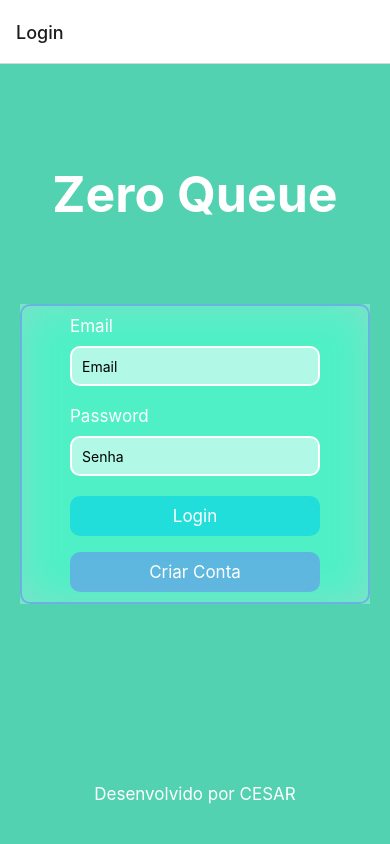
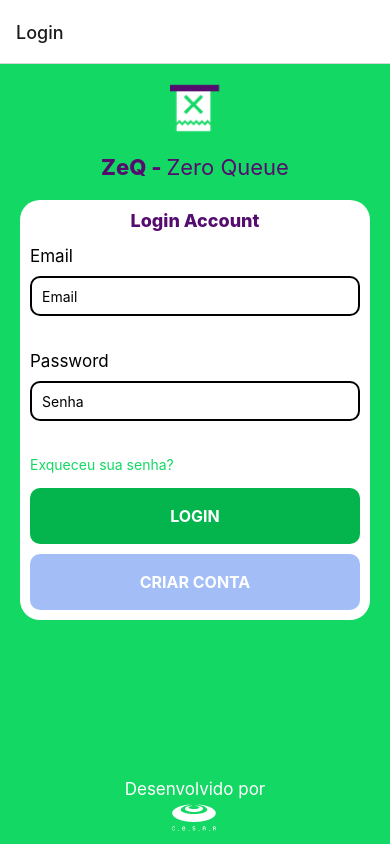
Before and after one commit to al3xpisani/app-cupom-sefaz, a React Native app: screen /Login in a window 390 px wide. Built offline with nearby package versions, Linux system fonts and the light colour scheme.

Commit message:
Refactoy login screen

```diff
--- a/components/login/Login.js
+++ b/components/login/Login.js
@@ -10,6 +10,7 @@ import {
   TouchableOpacity,
   TextInput,
   Button,
+  Pressable,
 } from "react-native";
 import {
   getAuth,
@@ -26,10 +27,10 @@ const cesarLogo =
   "https://www.cesar.org.br/image/layout_set_logo?img_id=1086110&t=1673865791645";
 
 function Login() {
-    const [email,setEmail] = useState("");
+  const [email, setEmail] = useState("");
   const [password, setPassword] = useState("");
-    const {setLoggedUser} = useContext(zeqContext);
-    const [navigateToHome, setNavigateToHome] = useState(false)
+  const { setLoggedUser } = useContext(zeqContext);
+  const [navigateToHome, setNavigateToHome] = useState(false);
 
   const navigation = useNavigation();
 
@@ -37,8 +38,8 @@ function Login() {
   const auth = getAuth(app);
 
   useEffect(() => {
-        setLoggedUser(email.toLowerCase())
-    },[email])
+    setLoggedUser(email.toLowerCase());
+  }, [email]);
 
   const handleCreateAccount = () => {
     createUserWithEmailAndPassword(auth, email, password)
@@ -69,43 +70,62 @@ function Login() {
   };
 
   return (
-        <View style={styles.container}>
-          <View
-            style={{
+    <ScrollView contentContainerStyle={styles.container}>
+      {/* <View
+        style={
+          {
             width: "100%",
             height: "100%",
             position: "absolute",
-              backgroundColor: "#52D2B1",
+            backgroundColor: "#14d864",
+          }
+        }
+      > */}
+      <Image
+        source={require("../../assets/images/ic_ZQlogo.png")}
+        style={{ width: 50, height: 50 }}
+      />
+      <Text
+        style={
+          {
+            // fontSize: 50,
+            // fontWeight: "bold",
+            // color: "white",
+            // textAlign: "center",
+            // marginTop: 100,
+            //             font-size: 22px;
+            // font-weight: 800;
+            // color: #540d6e;
+          }
+        }
+      >
+        <Text style={{ fontSize: 22, fontWeight: 800, color: "#540d6e" }}>
+          ZeQ -{" "}
+        </Text>
+        <Text style={{ fontSize: 22, fontWeight: 400, color: "#540d6e" }}>
+          Zero Queue
+        </Text>
+      </Text>
+      {/* </View> */}
+
+      {/* <ScrollView
+
+      > */}
+      {/* <BlurView intensity={100}> */}
+      <View style={styles.login}>
+        <Text
+          style={{
+            fontSize: 18,
+            fontWeight: 800,
+            color: "#540d6e",
+            // marginBottom,
+            textAlign: "center",
           }}
         >
-            <Text
-              style={{
-                fontSize: 50,
-                fontWeight: "bold",
-                color: "white",
-                textAlign: "center",
-                marginTop: 100,
-              }}
-            >
-              Zero Queue
+          Login Account
         </Text>
-          </View>
-
-          <ScrollView
-            contentContainerStyle={{
-              flex: 1,
-              width: "100%",
-              height: "100%",
-              alignItems: "center",
-              justifyContent: "center",
-            }}
-          >
-            <BlurView intensity={100}>
-              <View style={styles.login}>
         <View>
-                  <Text style={{ fontSize: 17, fontWeight: "400", color: "white" }}>
-                    Email
-                  </Text>
+          <Text style={{ fontSize: 17, fontWeight: "400" }}>Email</Text>
           <TextInput
             onChangeText={(text) => setEmail(text)}
             style={styles.input}
@@ -113,9 +133,7 @@ function Login() {
           />
         </View>
         <View>
-                  <Text style={{ fontSize: 17, fontWeight: "400", color: "white" }}>
-                    Password
-                  </Text>
+          <Text style={{ fontSize: 17, fontWeight: "400" }}>Password</Text>
           <TextInput
             secureTextEntry={true}
             onChangeText={(text) => setPassword(text)}
@@ -123,63 +141,114 @@ function Login() {
             placeholder="Senha"
           />
         </View>
+
+        <Text style={{ color: "#14d864" }}>Exqueceu sua senha?</Text>
+
         <View
           style={{
             flexDirection: "column",
-                    flex: 1,
+            // flex: 1,
             justifyContent: "space-between",
+            display: "flex",
+            gap: 10,
           }}
         >
-                  <TouchableOpacity
+          {/* <TouchableOpacity
               onPress={handleLogin}
               style={[styles.button, { backgroundColor: "#00CFEB90" }]}
             >
-                    <Text
-                      style={{ fontSize: 17, fontWeight: "400", color: "white" }}
-                    >
+              <Text style={{ fontSize: 17, fontWeight: "400", color: "white" }}>
                 Login
               </Text>
-                  </TouchableOpacity>
-                  <TouchableOpacity
+            </TouchableOpacity> */}
+          {/* <TouchableOpacity
               onPress={handleCreateAccount}
               style={[styles.button, { backgroundColor: "#6792F098" }]}
             >
-                    <Text
-                      style={{ fontSize: 17, fontWeight: "400", color: "white" }}
-                    >
+              <Text style={{ fontSize: 17, fontWeight: "400", color: "white" }}>
                 Criar Conta
               </Text>
-                  </TouchableOpacity>
+            </TouchableOpacity> */}
+
+          {/* <Button title="Login" color="#04b44c" style={{ height: 90 }} /> */}
+
+          <Pressable
+            style={{
+              backgroundColor: "#04b44c",
+              height: 56,
+              display: "flex",
+              justifyContent: "center",
+              alignItems: "center",
+              borderRadius: 10,
+              width: 330,
+            }}
+            onPress={handleLogin}
+          >
+            <Text style={{ fontSize: 16, fontWeight: 700, color: "#ffffff" }}>
+              LOGIN
+            </Text>
+          </Pressable>
+
+          <Pressable
+            style={{
+              backgroundColor: "#6792F098",
+              height: 56,
+              display: "flex",
+              justifyContent: "center",
+              alignItems: "center",
+              borderRadius: 10,
+              width: 330,
+            }}
+            onPress={handleCreateAccount}
+          >
+            <Text style={{ fontSize: 16, fontWeight: 700, color: "#ffffff" }}>
+              CRIAR CONTA
+            </Text>
+          </Pressable>
         </View>
       </View>
-            </BlurView>
-          </ScrollView>
+      {/* </BlurView> */}
+      {/* </ScrollView> */}
       <View
         style={{
-              position: "absolute",
-              bottom: 0,
+          // position: "absolute",
+          // bottom: 0,
           width: "100%",
-              height: 100,
+          // height: 100,
           alignItems: "center",
           justifyContent: "center",
+          marginTop: "auto",
+          marginBottom: 10,
         }}
       >
-            <Text style={{ fontSize: 17, fontWeight: "400", color: "white" }}>
-              Desenvolvido por CESAR
+        <Text
+          style={{
+            fontSize: 17,
+            fontWeight: "400",
+            color: "white",
+            marginBottom: 5,
+            // marginTop: "auto",
+          }}
+        >
+          Desenvolvido por
         </Text>
-            <Image source={{ cesarLogo }} style={StyleSheet.absoluteFill} />
+        {/* <Image source={{ cesarLogo }} style={StyleSheet.absoluteFill} /> */}
+        <Image source={require("../../assets/images/ic_cesarLOGO.png")} />
       </View>
-        </View>
+    </ScrollView>
   );
 }
 
-
 const styles = StyleSheet.create({
   container: {
-      flex: 1,
-      backgroundColor: "#52D2B1",
+    // flex: 1,
+    backgroundColor: "#14d864",
     alignItems: "center",
-      justifyContent: "center",
+    // justifyContent: "space-between",
+    height: "100%",
+    minHeight: 700,
+    gap: 20,
+    paddingTop: 20,
   },
   containerInvoiceListing: {
     padding: 10,
@@ -195,17 +264,20 @@ const styles = StyleSheet.create({
   },
   login: {
     width: 350,
-      height: 300,
-      borderColor: "#6792F098",
-      borderWidth: 2,
-      borderRadius: 10,
+    // height: 300,
+    // borderColor: "#6792F098",
+    // borderWidth: 2,
+    borderRadius: 20,
     padding: 10,
-      alignItems: "center",
+    // alignItems: "center",
+    backgroundColor: "#ffffff",
+    display: "flex",
+    gap: 15,
   },
   input: {
-      width: 250,
+    width: 330,
     height: 40,
-      borderColor: "#fff",
+    // borderColor: "#fff",
     borderWidth: 2,
     borderRadius: 10,
     padding: 10,
@@ -223,4 +295,4 @@ const styles = StyleSheet.create({
   },
 });
 
-export default Login
+export default Login;
```
Also changed, not shown: assets/images/ic_ZQlogo.png (added), assets/images/ic_cesarLOGO.png (added). Lines whose indentation alone changed are shown as unchanged.
